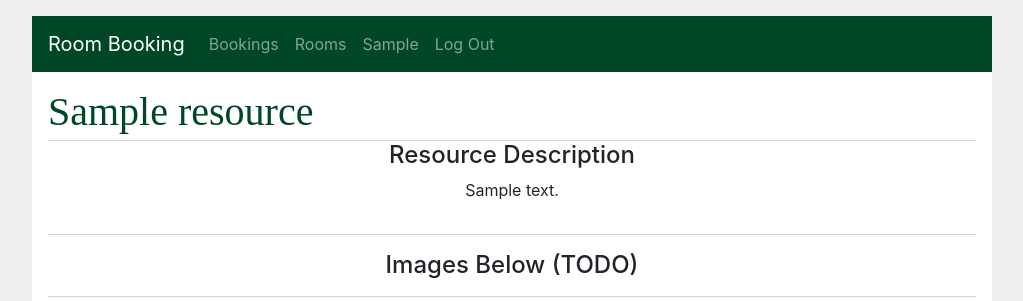
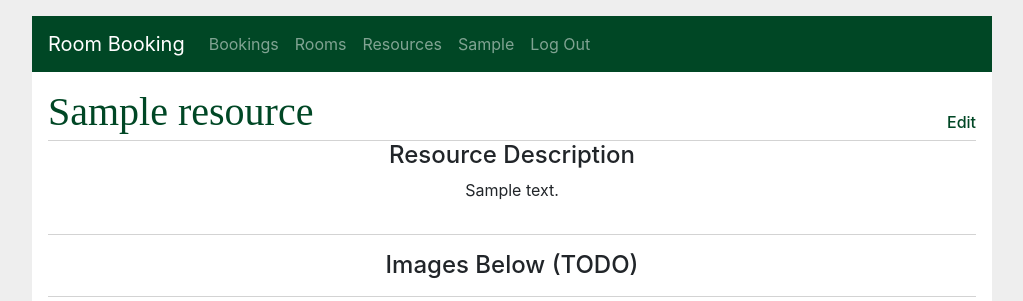
Before and after one commit to sjmabs/roombooking, a Flask app: page /resources/1/details in a window 1280 px wide. Shown: the top 301 px of the page, without its empty margins (128-1151 px from the left). Run offline with Flask 3, Linux system fonts and the light colour scheme; a user stored in the database is signed in; tables that the repository leaves empty hold one stand-in row (values such as "Sample post"); some libraries are stand-ins or nearby versions.

Commit message:
Added a resources nav link, added the functionality for admins to edit resources by editing the html of the resources.details page.

```diff
--- a/app/static/style.css
+++ b/app/static/style.css
@@ -9,28 +9,26 @@ nav h1 { flex: auto; margin: 0; }
 nav h1 a { text-decoration: none; padding: 0.25rem 0.5rem; }
 nav ul  { display: flex; list-style: none; margin: 0; padding: 0; border: none; }
 nav ul li a, nav ul li span, header .action { display: block; padding: 0.5rem; }
-.content { padding: 0 1rem 1rem; }
-.content > header { border-bottom: 1px solid lightgray; display: flex; align-items: flex-end; }
-.content > header h1 { flex: auto; margin: 1rem 0 0.25rem 0; }
-.flash { margin: 1em 0; padding: 1em; background: #cae6f6; border: 1px solid #377ba8; }
+
+.badge { height: 2em; }
 .booking > header { display: flex; align-items: flex-end; font-size: 0.85em; margin-top: 5px; }
 .booking > header > div:first-of-type { flex: auto; }
 .booking > header h1 { font-size: 1.5em; margin: 0; }
 .booking .about { color: slategray; font-style: italic; }
-.content ul {
-  border: solid 1px;
-  list-style: none;
-  column-count: 2;
-}
-.columns2{ column-count: 2; justify-content: space-between;}
 .booking .body { white-space: pre-line; }
+.columns2 { column-count: 2; justify-content: space-between;}
+.content { padding: 0 1rem 1rem; }
+.content > header { border-bottom: 1px solid lightgray; display: flex; align-items: flex-end; }
+.content > header h1 { flex: auto; margin: 1rem 0 0.25rem 0; }
 .content:last-child { margin-bottom: 0; }
 .content form { margin: 1em 0; display: flex; flex-direction: column; }
 .content label { font-weight: bold; margin-bottom: 0.5em;}
 .content input, .content textarea { margin-bottom: 1em; }
 .content textarea { min-height: 12em; resize: vertical; }
 .content select {margin-bottom: 1em;}
+.content ul { border: solid 1px; list-style: none; column-count: 2; }
+.flash { margin: 1em 0; padding: 1em; background: #cae6f6; border: 1px solid #377ba8; }
+.topbar {display: flex; justify-content: space-between; border-bottom: 1px solid lightgray; margin: 1rem 0 0.25rem 0;}
+
 input.danger { color: #cc2f2e; }
 input[type=submit] { align-self: start; min-width: 10em; }
-.badge { height: 2em; }
-.topbar {display: flex; justify-content: space-between; border-bottom: 1px solid lightgray; margin: 1rem 0 0.25rem 0;}
--- a/app/templates/base.html
+++ b/app/templates/base.html
@@ -21,8 +21,9 @@
           {% if g.user %}
             <li class="nav-item"><a class="nav-link" href="{{ url_for('bookings.index') }}">Bookings</a>
             <li class="nav-item"><a class="nav-link" href="{{ url_for('rooms.index') }}">Rooms</a>
-            <li class="nav-item"><a class="nav-link" href="{{ url_for('main.account') }}">{{ g.user.firstname }}</a>
-            <li class="nav-item"><a class="nav-link" href="{{ url_for('main.logout') }}">Log Out</a>
+            <li class="nav-item"><a class="nav-link" href="{{ url_for('resources.index') }}">Resources</a>
+            <li class="nav-item current-user"><a class="nav-link" href="{{ url_for('main.account') }}">{{ g.user.firstname }}</a>
+            <li class="nav-item nav-right"><a class="nav-link" href="{{ url_for('main.logout') }}">Log Out</a>
           {% else %}
             <li class="nav-item"><a class="nav-link" href="{{ url_for('main.register') }}">Register</a>
             <li class="nav-item"><a class="nav-link" href="{{ url_for('main.login') }}">Log In</a>
--- a/app/templates/resources/details.html
+++ b/app/templates/resources/details.html
@@ -1,10 +1,14 @@
-{% from "_formhelpers.html" import render_field %}
 {% extends 'base.html' %}
 
 
 {% block header %}
-  <h1>{% block title %}{{ resource.name }}{% endblock %}</h1>
+    <h1>{% block title %}{{ resource.name }}{% endblock %}</h1>
+{% if g.user.role == 'admin' %}
+    <a href="{{ url_for('resources.update', id=resource.id) }}"><h6>Edit</h6></a>
+{% endif %}
+
 {% endblock %}
+
 
 {% block content %}
   <h4 class="d-flex justify-content-center">Resource Description</h4>
--- a/config.py
+++ b/config.py
@@ -4,8 +4,9 @@ basedir = os.path.abspath(os.path.dirname(__file__))
 
 
 class Config:
-    # SECRET_KEY = os.environ.get('SECRET_KEY')
-    SECRET_KEY = 'secret-key'
+    SECRET_KEY = os.environ.get('SECRET_KEY') or 'secret-key'
     SQLALCHEMY_DATABASE_URI = os.environ.get('DATABASE_URI')\
         or 'sqlite:///' + os.path.join(basedir, 'app.db')
     SQLALCHEMY_TRACK_MODIFICATIONS = False
+
+# need to create postgres and link to that eventually rather than sqlite
```
Also changed, not shown: app.db, app/templates/admin/index.html (line endings or trailing spaces).
